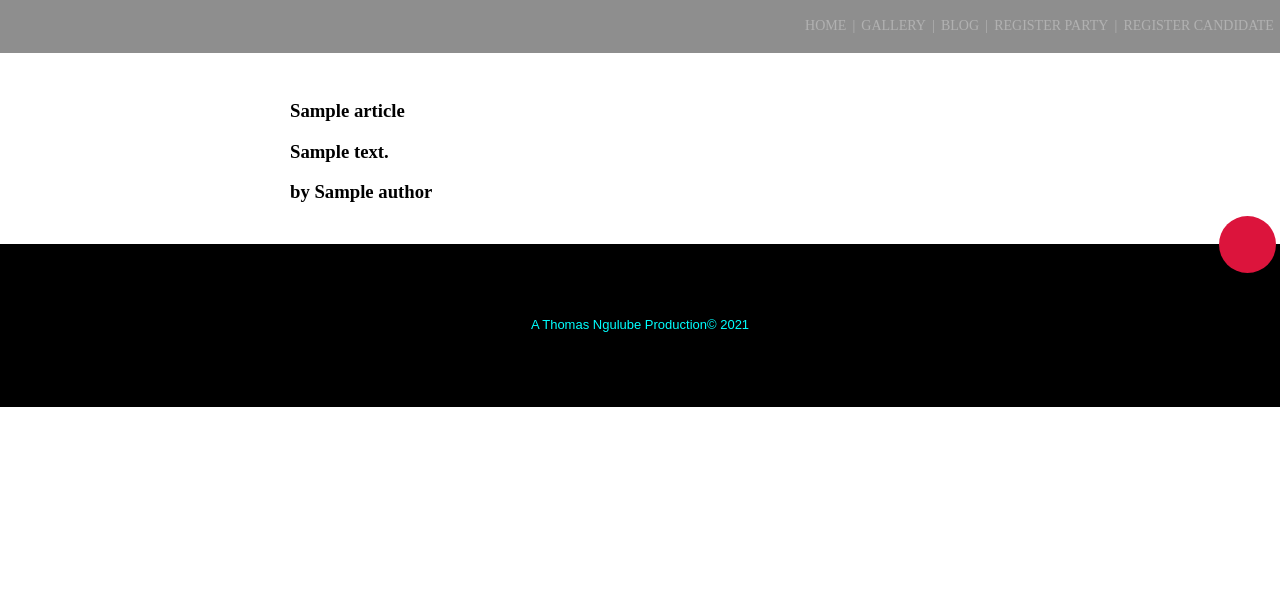
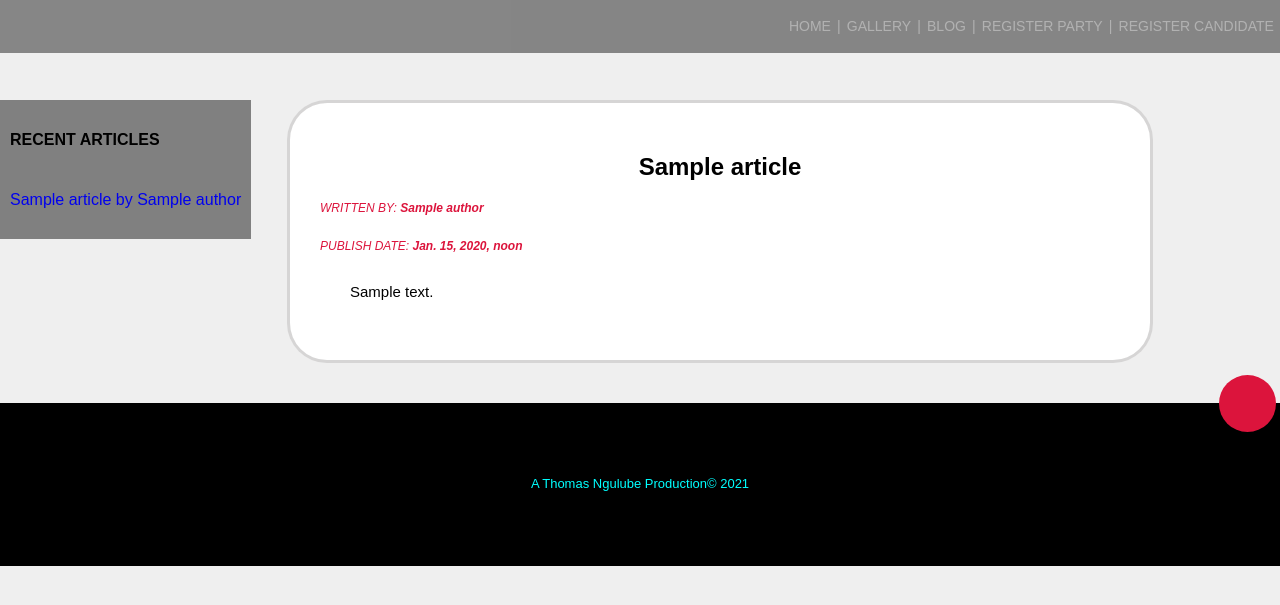
Before and after one commit to Porcupine1/DJANGO_PROJECT, a Django app: page /blog/1 in a window 1280 px wide. Shown: the top 605 px of the page. Run offline with Django 3.2, Linux system fonts and the light colour scheme; tables that the repository leaves empty hold one stand-in row (values such as "Sample post"); some libraries are stand-ins or nearby versions.

Commit message:
Added TinyMCE to the blog

```diff
--- a/BlogHandler/Templates/BlogHandler/article_detail.html
+++ b/BlogHandler/Templates/BlogHandler/article_detail.html
@@ -3,12 +3,26 @@
 {% block head %}
     <title>Blog</title>
     <link rel="stylesheet" href="{% static 'css/blog.css' %}">
+    <link rel="stylesheet" href="{% static 'css/article_detail.css' %}">
 {% endblock %}
 
 {% block content %}
-<div class="main-window">
-    <h3>{{article.title}}<h3>
-    {{article.content|safe}}
-    <p>by {{article.author.name}} <p>
-</div>
+    <div class="recent_articles_bar">
+        <h4>RECENT ARTICLES</h4>
+        <ul>
+            {% for article in latest_artiles %}
+                <li><a href="{% url 'BlogHandler:articleDetail' article.pk %}">{{article.title}} by {{article.author}}</a></li>
+            {% endfor %}
+            <div class="seperator"></div>
+        </ul>
+    </div>
+    <div class="main-window">
+        <h2 class="title">{{article.title}}<h2>
+        <p class="detail">WRITTEN BY: <strong>{{article.author.name}}</strong><p>
+        <p class="detail">PUBLISH DATE: <strong>{{article.pub_date}}</strong> <p>
+
+        <div class="content">
+            {{article.content|safe}}
+        </div>
+    </div>
 {% endblock %}
--- a/BlogHandler/Templates/BlogHandler/article_list.html
+++ b/BlogHandler/Templates/BlogHandler/article_list.html
@@ -1,4 +1,4 @@
-{% extends 'MainApp/base.html' %}
+{% extends 'BlogHandler/blog_base.html' %}
 {% load static %}
 {% block head %}
     <title>Blog</title>
--- a/BlogHandler/models.py
+++ b/BlogHandler/models.py
@@ -1,5 +1,5 @@
 from django.db import models
-from ckeditor.fields import RichTextField
+from tinymce.models import HTMLField
 
 
 class Author(models.Model):
@@ -9,10 +9,10 @@ class Author(models.Model):
 
 
 class Article(models.Model):
+    author = models.ForeignKey(Author, on_delete=models.CASCADE, null=True)
     title = models.CharField("Title", max_length=100, null=False)
-    content = RichTextField(blank=True, null=False)
     pub_date = models.DateTimeField("Publish Date", auto_now_add = True)
-    author = models.ForeignKey(Author, on_delete=models.CASCADE, null=True)
+    content = HTMLField()
     def __str__(self):
         return self.title
 
--- a/BlogHandler/urls.py
+++ b/BlogHandler/urls.py
@@ -4,7 +4,6 @@ from . import views
 app_name = 'BlogHandler'
 
 urlpatterns = [
-    #path('', views.articleList.as_view(), name='articleList'),
     path('', views.articleCreate.as_view(), name='articleCreate'),
     path('<pk>', views.articleDetail.as_view(), name='articleDetail')
 ]
--- a/BlogHandler/views.py
+++ b/BlogHandler/views.py
@@ -3,6 +3,7 @@ from .models import Article, Author
 from django.views.generic import CreateView, DetailView, ListView
 from .forms import ArticleForm
 from datetime import datetime
+
 
 class articleCreate(CreateView):
     model = Article
@@ -11,7 +12,7 @@ class articleCreate(CreateView):
     def form_valid(self, form):
         rt = super().form_valid(form)
         article = form.save(commit=False)
-        author_name = self.request.POST['author']
+        author_name = self.request.POST['author'].title()
         author, created = Author.objects.get_or_create(name=author_name)
         article.author = author
         article.save()
@@ -23,7 +24,8 @@ class articleCreate(CreateView):
         return context
 
     def get_success_url(self):
-        return reverse('BlogHandler:articleDetail',args=(self.object.pk,))
+        return reverse('BlogHandler:articleDetail', args=(self.object.pk,))
+
 
 class articleDetail(DetailView):
     model = Article
@@ -32,7 +34,9 @@ class articleDetail(DetailView):
     def get_context_data(self, *args, **kwargs):
         context = super(articleDetail, self).get_context_data(*args, **kwargs)
         context['year'] = datetime.timetuple(datetime.now()).tm_year
+        context['latest_artiles'] = Article.objects.all().order_by('-pub_date')[:20]
         return context
+
 
 class articleList(ListView):
     model = Article
--- a/DJANGO_PROJECT/urls.py
+++ b/DJANGO_PROJECT/urls.py
@@ -20,6 +20,7 @@ from django.conf.urls.static import static
 
 urlpatterns = [
     path('admin/', admin.site.urls),
+    path('tinymce/', include('tinymce.urls')),
     path('blog/', include('BlogHandler.urls')),
     path('', include('MainApp.urls')),
 ]+static(settings.MEDIA_URL, document_root=settings.MEDIA_ROOT)
--- /dev/null
+++ b/static/css/article_detail.css
@@ -0,0 +1,58 @@
+body{
+    background-color: rgba(218, 218, 218, 0.425);
+}
+
+.recent_articles_bar, ul{
+    margin: 0px;
+    padding: 0px;
+}
+
+.recent_articles_bar{
+    background-color: grey;
+    position: fixed;
+    width: max-content;
+    padding: 10px;
+}
+
+
+.recent_articles_bar, ul, li{
+    list-style: None;
+
+}
+
+.recent_articles_bar, ul, li, a{
+    text-decoration: None;
+    padding-top: 10px;
+    padding-bottom: 10px;
+}
+
+.main-window{
+    position: relative;
+    background-color: white;
+    padding: 30px;
+    margin-bottom: 30px;
+    border: solid rgba(196, 195, 195, 0.699);
+    border-radius: 40px;
+    width: 50em;
+    left: 80px
+}
+
+.content{
+    font-size: 15px;
+    margin: 30px;
+    word-break: break-all;
+
+    font-weight: lighter;
+}
+
+.title{
+    text-align: center;
+}
+
+.detail{
+    font-style: italic;
+    font-weight: lighter;
+    color: crimson;
+    font-size: 12px;
+
+}
--- a/static/css/base-style.css
+++ b/static/css/base-style.css
@@ -1,5 +1,6 @@
 body {
     margin: 0em;
+    font-family: Arial, Helvetica, sans-serif;
 }
 
 .main-window {
--- a/static/css/blog.css
+++ /dev/null
@@ -1,5 +0,0 @@
-#article_content{
-    width: 100%;
-    height: 300px;
-    resize: vertical;
-}
```
Also changed, not shown: BlogHandler/Templates/BlogHandler/article_form.html (+6 -4 lines), BlogHandler/Templates/BlogHandler/blog_base.html (deleted, +0 -10 lines), BlogHandler/forms.py (+15 -5 lines), DJANGO_PROJECT/settings.py (+28 -1 lines), static/css/article_form.css (added, +26 -0 lines), BlogHandler/migrations/0001_initial.py (deleted), MainApp/migrations/0001_initial.py (deleted), db.sqlite3.
